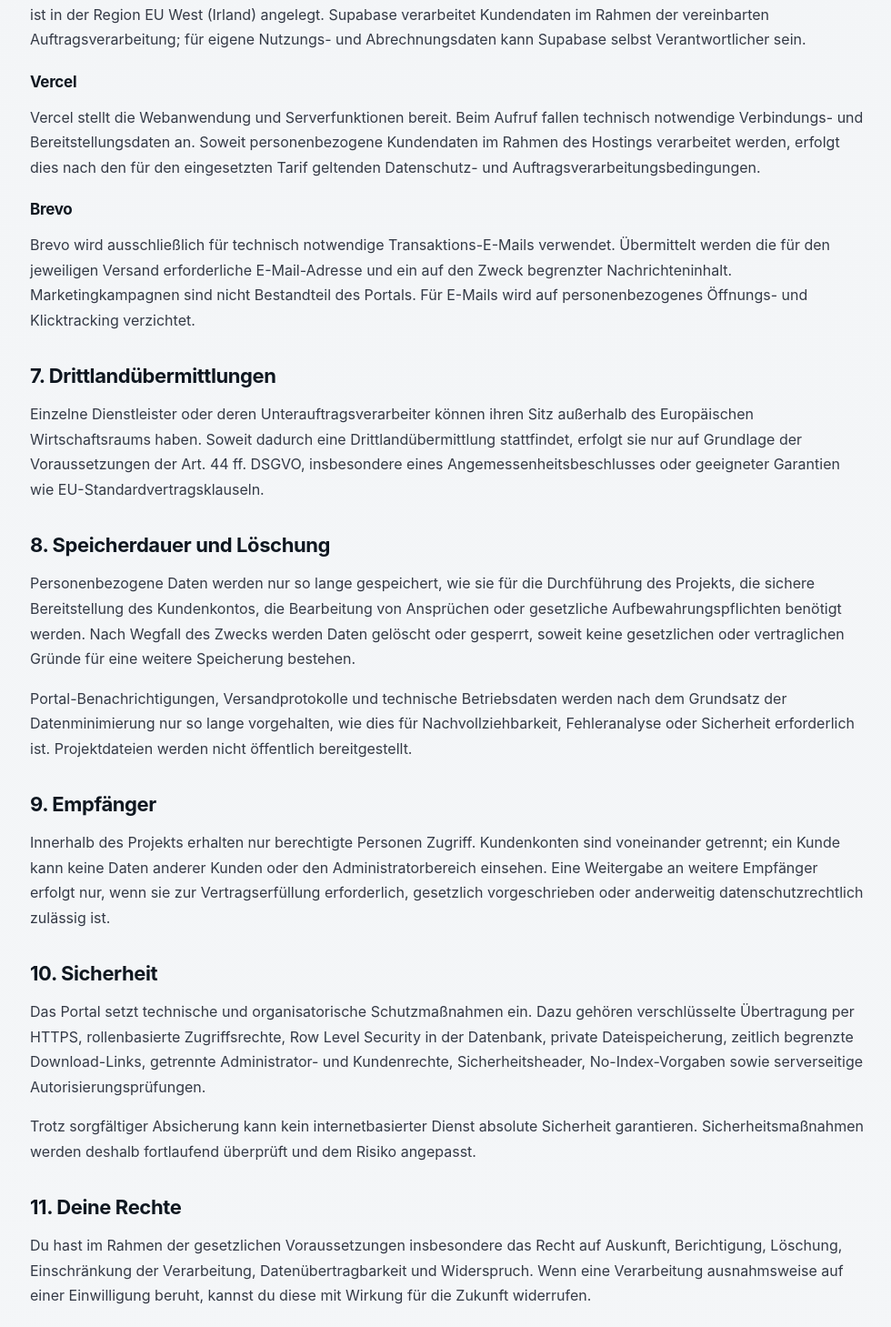
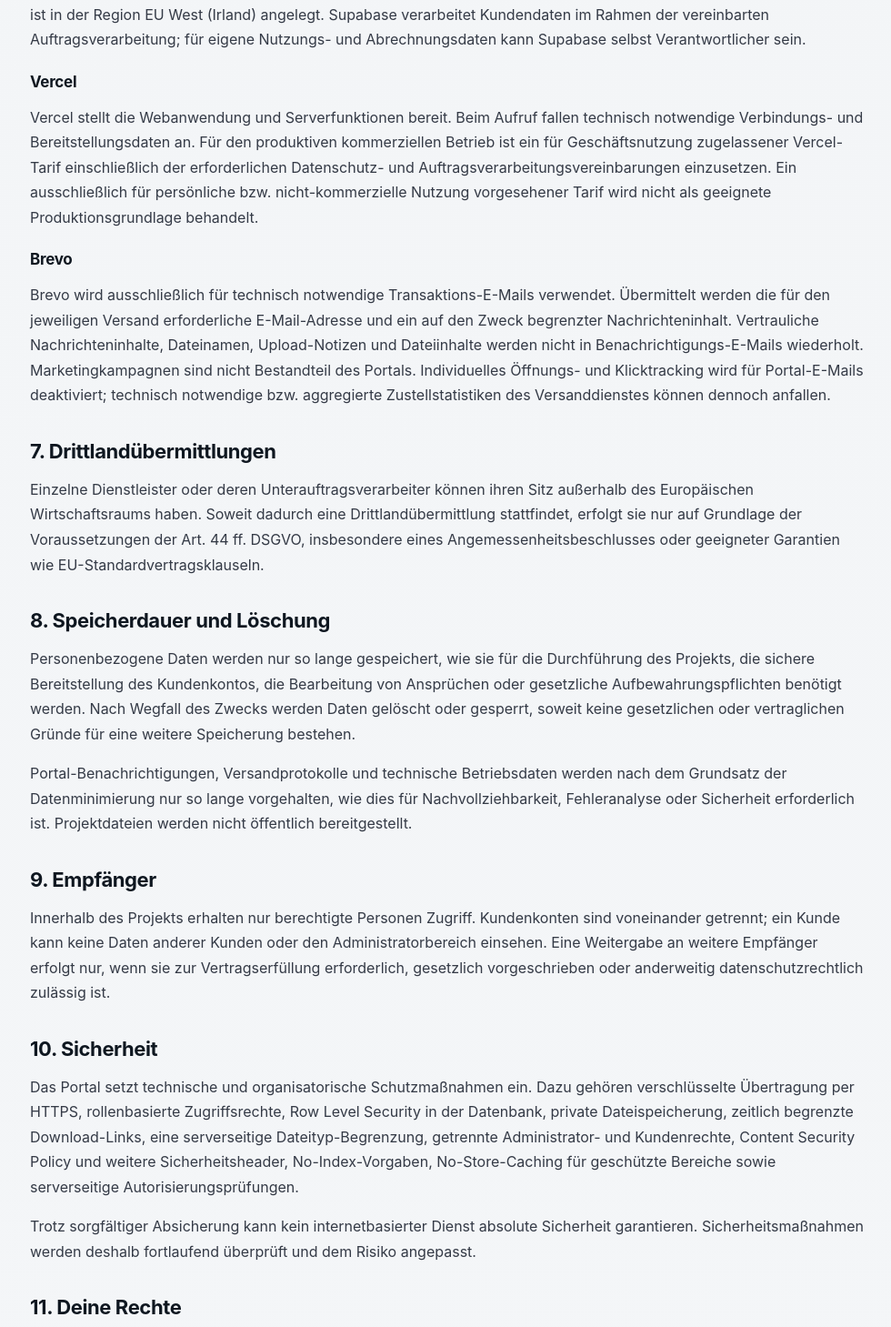
Before and after one commit to Hasim-hannover/hasim-client-portal, a Next.js app: page /datenschutz in a window 1280 px wide. Shown: the part 1985-3444 px from the top of the page at 91% size, without its empty margins (147-1127 px from the left). Built offline with nearby package versions, Linux system fonts and the light colour scheme; no server answers.

Commit message:
Refine processor and privacy-by-design disclosures

```diff
--- a/app/datenschutz/page.tsx
+++ b/app/datenschutz/page.tsx
@@ -52,10 +52,10 @@ export default function DatenschutzPage() {
         <p>Supabase wird für Authentifizierung, Datenbank, Realtime-Funktionen und privaten Dateispeicher eingesetzt. Das Projekt ist in der Region EU West (Irland) angelegt. Supabase verarbeitet Kundendaten im Rahmen der vereinbarten Auftragsverarbeitung; für eigene Nutzungs- und Abrechnungsdaten kann Supabase selbst Verantwortlicher sein.</p>
 
         <h3>Vercel</h3>
-        <p>Vercel stellt die Webanwendung und Serverfunktionen bereit. Beim Aufruf fallen technisch notwendige Verbindungs- und Bereitstellungsdaten an. Soweit personenbezogene Kundendaten im Rahmen des Hostings verarbeitet werden, erfolgt dies nach den für den eingesetzten Tarif geltenden Datenschutz- und Auftragsverarbeitungsbedingungen.</p>
+        <p>Vercel stellt die Webanwendung und Serverfunktionen bereit. Beim Aufruf fallen technisch notwendige Verbindungs- und Bereitstellungsdaten an. Für den produktiven kommerziellen Betrieb ist ein für Geschäftsnutzung zugelassener Vercel-Tarif einschließlich der erforderlichen Datenschutz- und Auftragsverarbeitungsvereinbarungen einzusetzen. Ein ausschließlich für persönliche bzw. nicht-kommerzielle Nutzung vorgesehener Tarif wird nicht als geeignete Produktionsgrundlage behandelt.</p>
 
         <h3>Brevo</h3>
-        <p>Brevo wird ausschließlich für technisch notwendige Transaktions-E-Mails verwendet. Übermittelt werden die für den jeweiligen Versand erforderliche E-Mail-Adresse und ein auf den Zweck begrenzter Nachrichteninhalt. Marketingkampagnen sind nicht Bestandteil des Portals. Für E-Mails wird auf personenbezogenes Öffnungs- und Klicktracking verzichtet.</p>
+        <p>Brevo wird ausschließlich für technisch notwendige Transaktions-E-Mails verwendet. Übermittelt werden die für den jeweiligen Versand erforderliche E-Mail-Adresse und ein auf den Zweck begrenzter Nachrichteninhalt. Vertrauliche Nachrichteninhalte, Dateinamen, Upload-Notizen und Dateiinhalte werden nicht in Benachrichtigungs-E-Mails wiederholt. Marketingkampagnen sind nicht Bestandteil des Portals. Individuelles Öffnungs- und Klicktracking wird für Portal-E-Mails deaktiviert; technisch notwendige bzw. aggregierte Zustellstatistiken des Versanddienstes können dennoch anfallen.</p>
 
         <h2>7. Drittlandübermittlungen</h2>
         <p>Einzelne Dienstleister oder deren Unterauftragsverarbeiter können ihren Sitz außerhalb des Europäischen Wirtschaftsraums haben. Soweit dadurch eine Drittlandübermittlung stattfindet, erfolgt sie nur auf Grundlage der Voraussetzungen der Art. 44 ff. DSGVO, insbesondere eines Angemessenheitsbeschlusses oder geeigneter Garantien wie EU-Standardvertragsklauseln.</p>
@@ -68,7 +68,7 @@ export default function DatenschutzPage() {
         <p>Innerhalb des Projekts erhalten nur berechtigte Personen Zugriff. Kundenkonten sind voneinander getrennt; ein Kunde kann keine Daten anderer Kunden oder den Administratorbereich einsehen. Eine Weitergabe an weitere Empfänger erfolgt nur, wenn sie zur Vertragserfüllung erforderlich, gesetzlich vorgeschrieben oder anderweitig datenschutzrechtlich zulässig ist.</p>
 
         <h2>10. Sicherheit</h2>
-        <p>Das Portal setzt technische und organisatorische Schutzmaßnahmen ein. Dazu gehören verschlüsselte Übertragung per HTTPS, rollenbasierte Zugriffsrechte, Row Level Security in der Datenbank, private Dateispeicherung, zeitlich begrenzte Download-Links, getrennte Administrator- und Kundenrechte, Sicherheitsheader, No-Index-Vorgaben sowie serverseitige Autorisierungsprüfungen.</p>
+        <p>Das Portal setzt technische und organisatorische Schutzmaßnahmen ein. Dazu gehören verschlüsselte Übertragung per HTTPS, rollenbasierte Zugriffsrechte, Row Level Security in der Datenbank, private Dateispeicherung, zeitlich begrenzte Download-Links, eine serverseitige Dateityp-Begrenzung, getrennte Administrator- und Kundenrechte, Content Security Policy und weitere Sicherheitsheader, No-Index-Vorgaben, No-Store-Caching für geschützte Bereiche sowie serverseitige Autorisierungsprüfungen.</p>
         <p>Trotz sorgfältiger Absicherung kann kein internetbasierter Dienst absolute Sicherheit garantieren. Sicherheitsmaßnahmen werden deshalb fortlaufend überprüft und dem Risiko angepasst.</p>
 
         <h2>11. Deine Rechte</h2>
```
